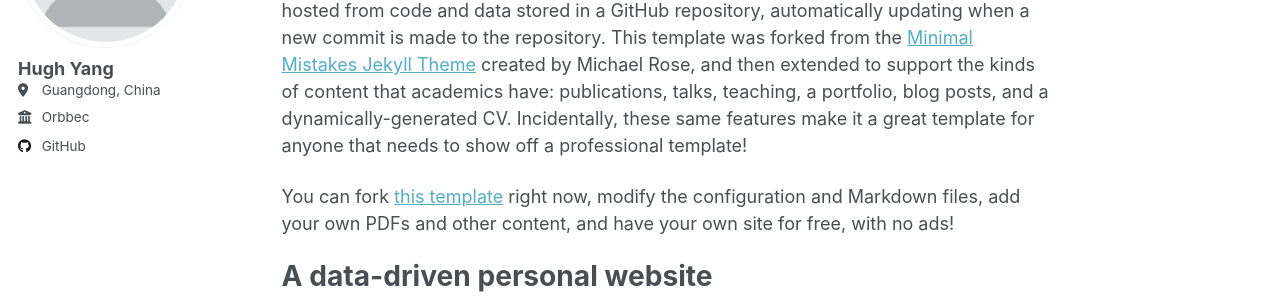
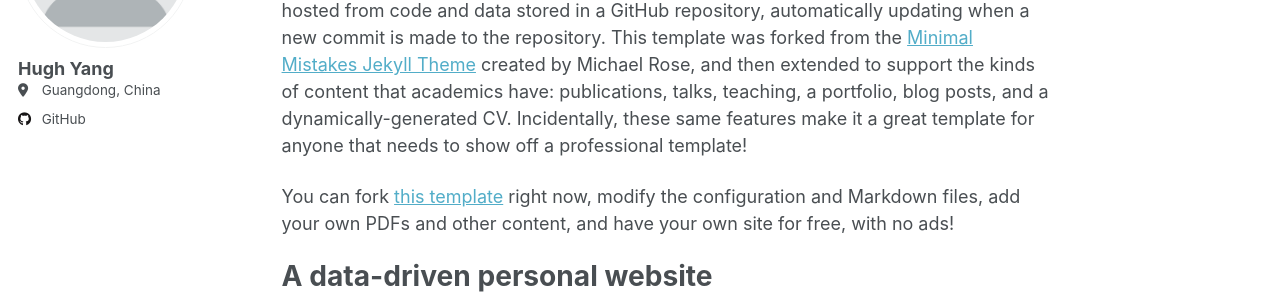
Before and after one commit to hughhyang/hughhyang.github.io, a Jekyll site: the page built from _pages/about.md, in a window 1280 px wide. Shown: the part 226-526 px from the top of the page. Built offline with Jekyll 4.4.1, drawn with Linux system fonts in a browser that asks for light colours; a script that is not in the unit is left out.

Commit message:
Update _config.yml

```diff
--- a/_config.yml
+++ b/_config.yml
@@ -28,7 +28,7 @@ author:
   pronouns         : # example: "she/her"
   bio              : # "Short biography for the left-hand sidebar"
   location         : "Guangdong, China"
-  employer         : "Orbbec"
+  employer         : # "Orbbec"
   uri              : # URL
   email            : #"yanghelintech@126.com"
 
```
